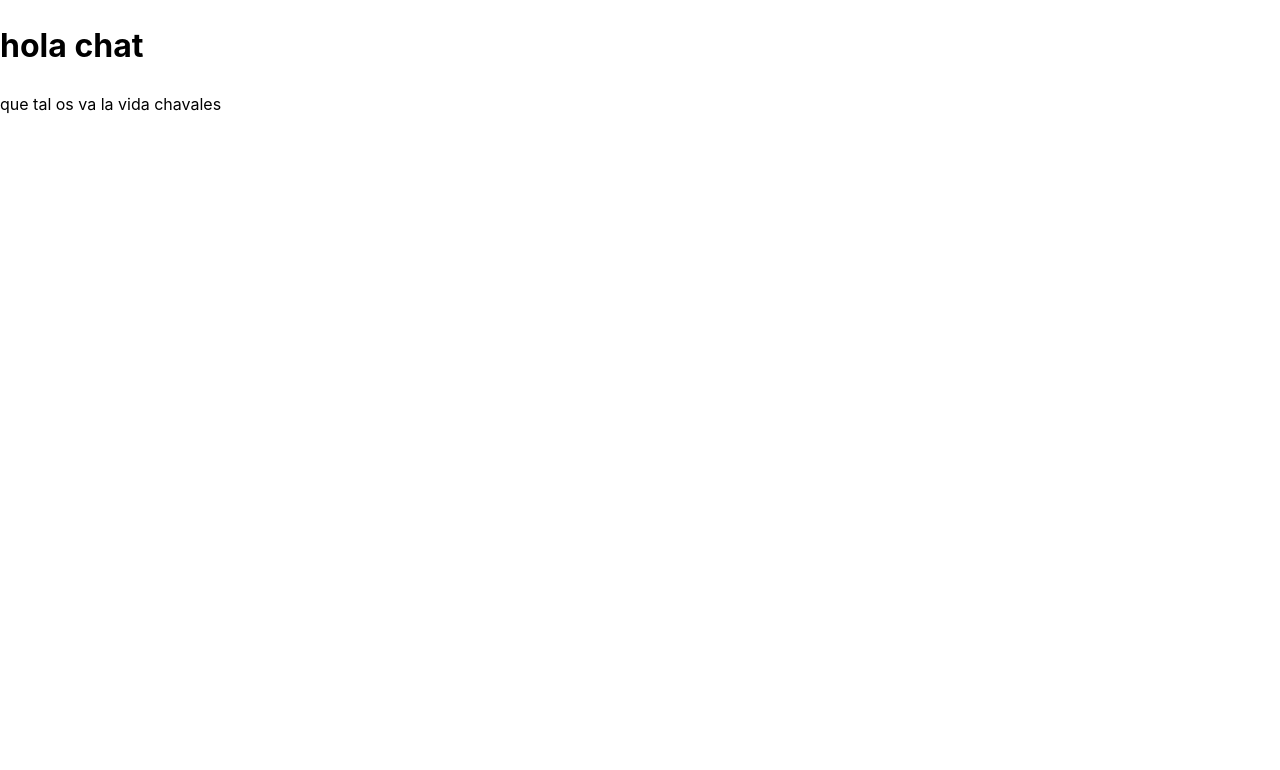
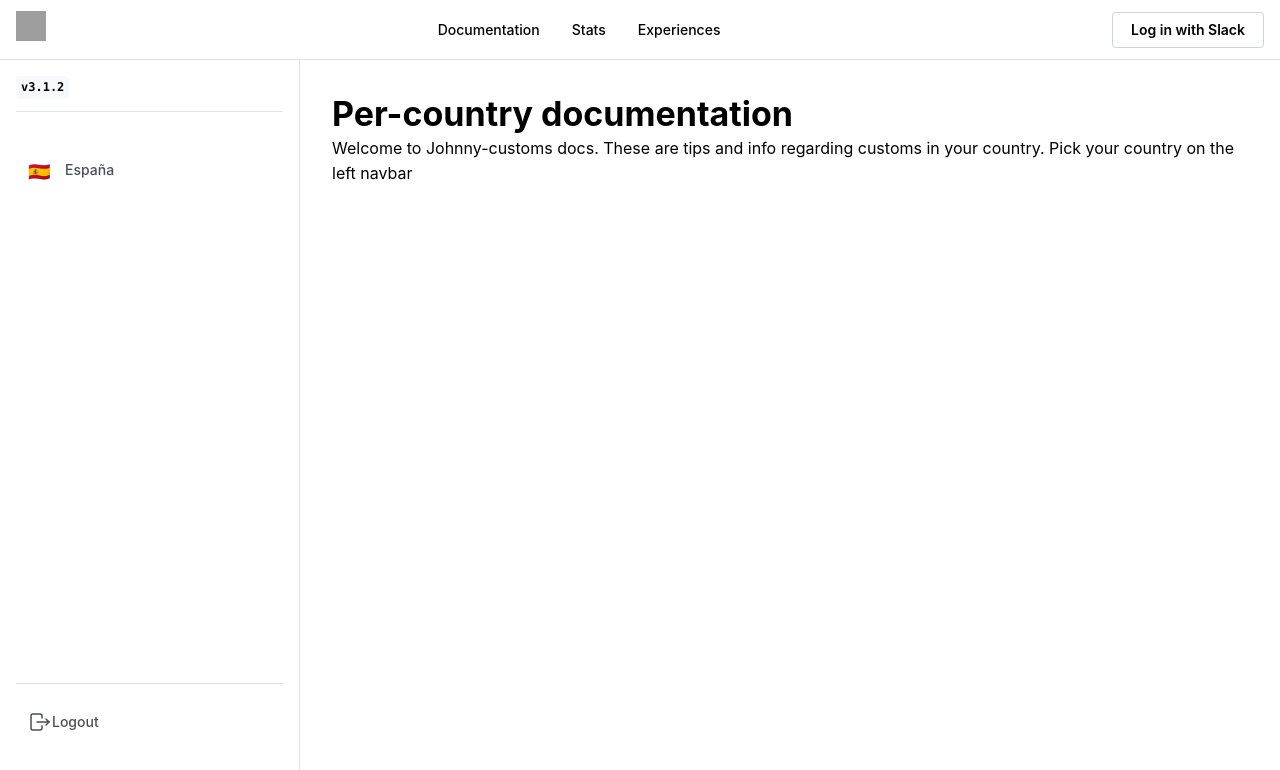
Before and after one commit to v1ctorio/johnny-customs, a Next.js app in the folder johnny-monolith/: page /doc in a window 1280 px wide. Shown: the top 770 px of the page. Built offline with nearby package versions, Linux system fonts and the light colour scheme; grey boxes are pictures that could not be loaded.

Commit message:
fix docs and ditch automated scanning of markdown files and money

```diff
--- a/johnny-monolith/src/app/doc/NavBar/NavBar.tsx
+++ b/johnny-monolith/src/app/doc/NavBar/NavBar.tsx
@@ -1,57 +1,30 @@
 "use client";
 
-interface countryData {
-  country_full_name: string;
-  ID_name: string;
-  country_code: string;
-  currency: string;
-  flag: string;
-}
-
-
-
-async function fetchAviableCountries(): countryData[] {
-  "use server";
-
-
-
-}
 
 import {
   IconLogout,
 } from '@tabler/icons-react';
 import { Code, Group } from '@mantine/core';
 import classes from './NavBar.module.css';
-import { usePathname } from 'next/navigation'
-import { fstat } from 'fs';
-import { GetStaticProps } from 'next';
-
-const data = [
-  { link: '', label: 'Main', flag: "" },
-  { link: '', label: 'Spain', flag: '🇪🇸',  },
-  { link: '', label: 'United Kingdom', flag: '🇬🇧',  },
-  { link: '', label: 'Italy', flag: '🇮🇹',  },
-  { link: '', label: 'Romania', flag: '🇷🇴',  },
-  { link: '', label: 'Australia', flag: '🇦🇺',  },
-  { link: '', label: 'Germany', flag: '🇩🇪',  },
-];
+import { countryData } from '../[slug]/page';
 
 
-export default function DocNavBar({active}: {active: string}) {
+
+export default function DocNavBar({active, countries}: {active: string, countries: countryData[]}) {
 
 
 
 
-  const links = data.map((item) => (
+  const links = countries.map((item) => (
     <a
       className={classes.link}
-      data-active={item.label === active || undefined}
-      href={item.link}
-      key={item.label}
+      data-active={item.country_code === active || undefined}
+      href={`/doc/${item.country_code}`}
+      key={item.country_code}
 
     >
       <p className={classes.linkFlag}style={{fontSize:"200"}}>{item.flag}</p>
-      <span>{item.label}</span>
+      <span>{item.country_full_name}</span>
     </a>
   ));
 
--- a/johnny-monolith/src/app/doc/[slug]/page.tsx
+++ b/johnny-monolith/src/app/doc/[slug]/page.tsx
@@ -4,6 +4,34 @@
 import Header from "@/components/Header/Header";
 import { AppShellHeader, AppShellMain, AppShellNavbar } from "@mantine/core";
 import DocNavBar from "../NavBar/NavBar";
+
+
+export interface countryData {
+  country_full_name: string; // Country full name in the native language and script. If more than one or doubt, fallback to english name
+  country_code: string; // ISO 3166-1 A-2 country code (es, us, uk, ar...) https://en.wikipedia.org/wiki/List_of_ISO_3166_country_codes
+	currency: string; // ISO 4271 mainly used currency code https://en.wikipedia.org/wiki/ISO_4217#Active_codes_(list_one)
+  flag: string; // Country national flag https://emojipedia.org/flags
+}
+
+
+
+export const pages: countryData[] = [
+	{
+		country_full_name: "España",
+		country_code: "es",
+		currency: "EUR",
+		flag: "🇪🇸"
+	}
+]
+
+
+export async function generateStaticParams() {
+
+	return pages.map(c => ({
+		slug: c.country_code
+	}))
+
+}
 
 export default async function Page({
   params,
@@ -20,7 +48,7 @@ export default async function Page({
 			</AppShellHeader>
 
 			<AppShellNavbar>
-				<DocNavBar active="slug"/>
+				<DocNavBar active={slug} countries={pages}/>
 			</AppShellNavbar>
 
 			<AppShellMain
--- a/johnny-monolith/src/app/doc/page.mdx
+++ /dev/null
@@ -1,11 +0,0 @@
-export const metadata = {
-	country_full_name: 'Spain',
-	country_name: 'Spain',
-	country_code: 'ES',
-	currency: 'EUR',
-	flag: ''
-}
-
-
-# hola chat
-que tal os va la vida chavales
--- /dev/null
+++ b/johnny-monolith/src/app/doc/page.tsx
@@ -0,0 +1,27 @@
+import Header from "@/components/Header/Header";
+import { AppShellHeader, AppShellMain, AppShellNavbar, Text, Title } from "@mantine/core";
+import DocNavBar from "./NavBar/NavBar";
+import { pages } from "./[slug]/page";
+
+export default async function Page(){
+
+
+		return <>
+				<AppShellHeader>
+				<Header/>
+			</AppShellHeader>
+
+			<AppShellNavbar>
+				<DocNavBar active="main" countries={pages}/>
+			</AppShellNavbar>
+
+			<AppShellMain
+			>
+
+			<>
+			<Title>Per-country documentation</Title>
+			<Text>Welcome to Johnny-customs docs. These are tips and info regarding customs in your country. Pick your country on the left navbar</Text>
+			</>
+						</AppShellMain>
+						</>
+}
--- /dev/null
+++ b/johnny-monolith/src/docs/countries/es.mdx
@@ -0,0 +1,3 @@
+# Spain
+
+hi there chat im fan
```
Also changed, not shown: johnny-monolith/src/app/doc/spain.mdx (deleted, +0 -7 lines), johnny-monolith/src/app/lib/actions.ts (+4 -3 lines), johnny-monolith/src/app/lib/money.ts (+36 -11 lines), johnny-monolith/src/components/Footer/Footer.tsx (+5 -2 lines), 1 other file (tests, documents, lock files or other folders).
